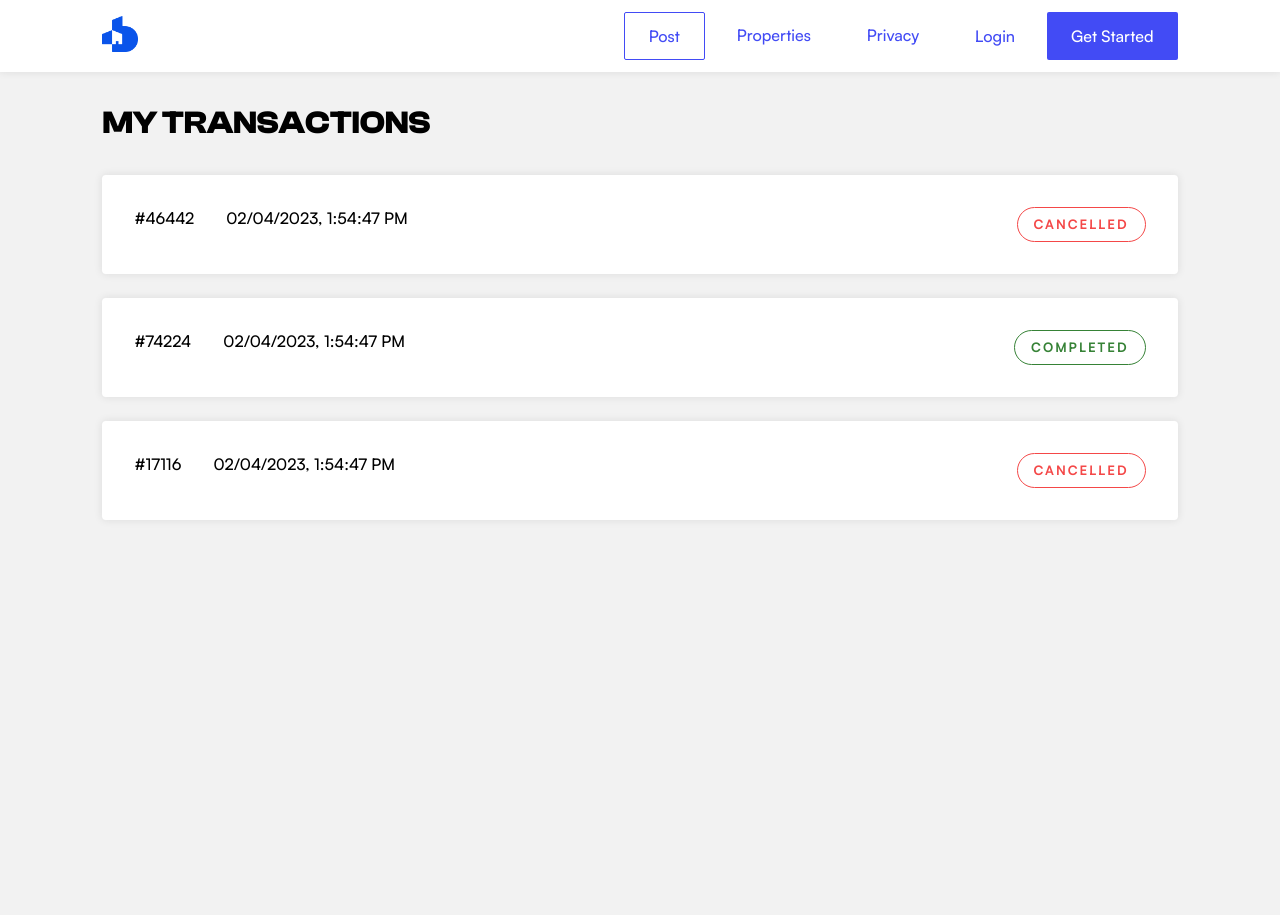
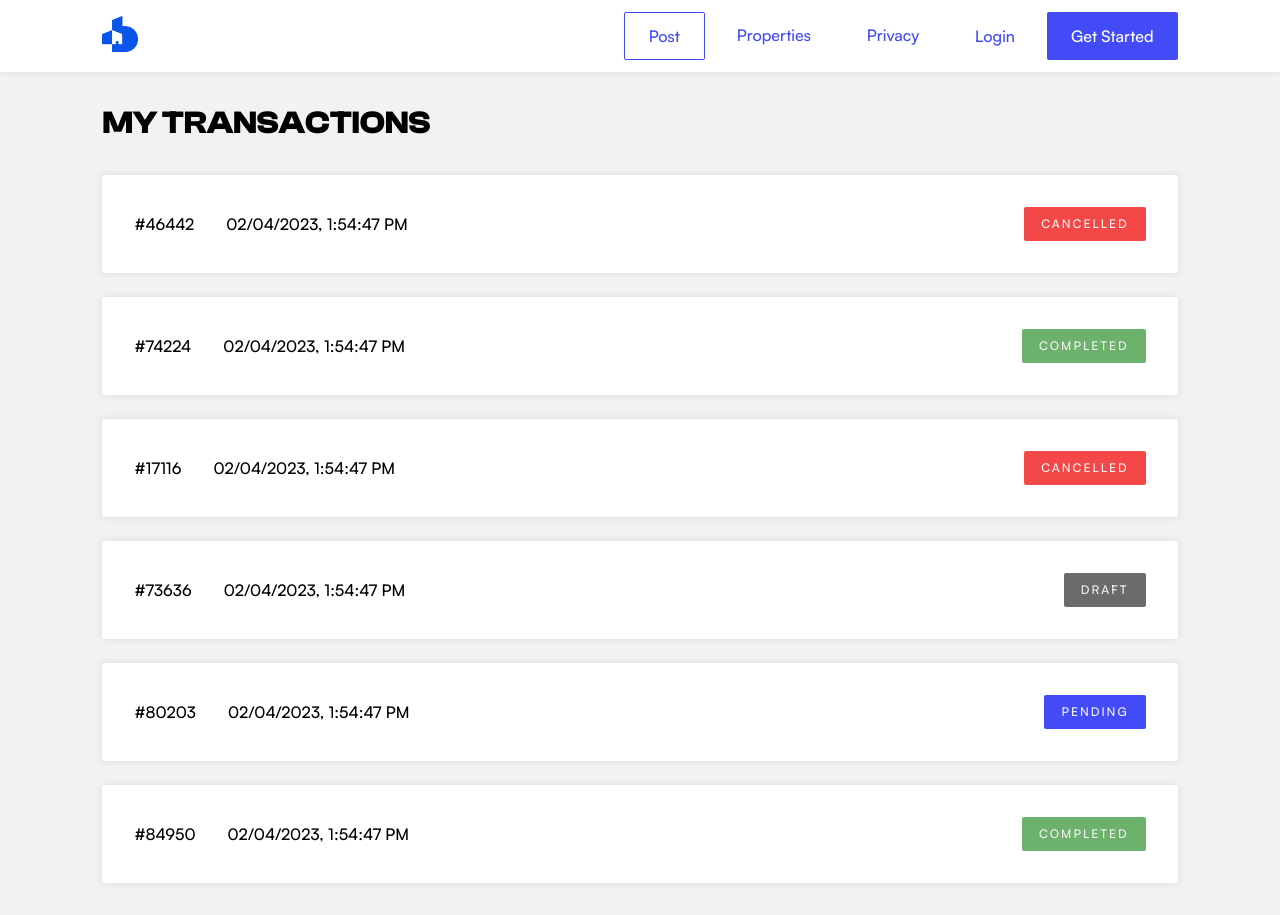
Before and after one commit to nourbeh302/Bayty.Client, an Angular app: page /transactions in a window 1280 px wide. Before the commit the page ends 800 px from the top, so only its background shows below. Built offline with nearby package versions, Linux system fonts and the light colour scheme.

Commit message:
Refactoring MyTransactions component

```diff
--- a/src/app/features/profile/my-transactions/components/transaction-item/transaction-item.component.css
+++ b/src/app/features/profile/my-transactions/components/transaction-item/transaction-item.component.css
@@ -3,15 +3,15 @@
     padding: 32px;
     box-shadow: var(--layout-shadow);
     border-radius: 4px;
-    transition: scale 250ms ease-in;
+    transition: translate 250ms ease-in;
 
     display: flex;
-    align-items: start;
+    align-items: center;
     gap: 32px;
 }
 
 .item:hover {
-    scale: 102%;
+    translate: 8px;
 }
 
 .status {
@@ -22,34 +22,33 @@
     padding: 8px 16px;
     text-transform: uppercase;
     letter-spacing: 2px;
-    font-size: small;
-    font-weight: bold;
+    font-size: 12px;
     border: 1.2px solid transparent;
-    border-radius: 1200px;
+    border-radius: 2px;
 }
 
 .chip-cancelled {
     --red-base: rgb(244, 72, 72);
-    border-color: var(--red-base);
-    color: var(--red-base);
+    color: var(--light-base);
+    background: var(--red-base);
 }
 
 .chip-completed {
-    --green-base: rgb(54, 130, 54);
-    border-color: var(--green-base);
-    color: var(--green-base);
+    --green-base: rgb(108, 177, 108);
+    color: var(--light-base);
+    background: var(--green-base);
 }
 
 .chip-pending {
-    --blue-base: rgb(35, 109, 171);
-    border-color: var(--blue-base);
-    color: var(--blue-base);
+    --blue-base: var(--primary-base);
+    color: var(--light-base);
+    background: var(--blue-base);
 }
 
 .chip-draft {
     --grey-base: rgb(107, 107, 107);
-    border-color: var(--grey-base);
-    color: var(--grey-base);
+    color: var(--light-base);
+    background: var(--grey-base);
 }
 
 @media (width < 625px) {
--- a/src/app/features/profile/my-transactions/components/transaction-item/transaction-item.component.html
+++ b/src/app/features/profile/my-transactions/components/transaction-item/transaction-item.component.html
@@ -1,5 +1,9 @@
 <div class="item transaction-item">
     <div class="id">#{{ transaction.transactionId }}</div>
     <div class="createdAt">{{ transaction.createdAt }}</div>
-    <div [class]="transaction.status.includes('completed') ? 'status chip chip-completed' : 'status chip chip-cancelled'">{{ transaction.status }}</div>
+    <div [class]="
+    transaction.status.includes('completed') ? 'status chip chip-completed' :
+    transaction.status.includes('draft') ? 'status chip chip-draft' :
+    transaction.status.includes('pending') ? 'status chip chip-pending' :'status chip chip-cancelled'">{{
+        transaction.status }}</div>
 </div>
--- a/src/app/features/profile/my-transactions/my-transactions.component.ts
+++ b/src/app/features/profile/my-transactions/my-transactions.component.ts
@@ -27,6 +27,9 @@ export class MyTransactionsComponent {
     { transactionId: this.generateUuid(), createdAt: this.formattedDate, status: 'cancelled' },
     { transactionId: this.generateUuid(), createdAt: this.formattedDate, status: 'completed' },
     { transactionId: this.generateUuid(), createdAt: this.formattedDate, status: 'cancelled' },
+    { transactionId: this.generateUuid(), createdAt: this.formattedDate, status: 'draft' },
+    { transactionId: this.generateUuid(), createdAt: this.formattedDate, status: 'pending' },
+    { transactionId: this.generateUuid(), createdAt: this.formattedDate, status: 'completed' },
   ]
 
 }
```
